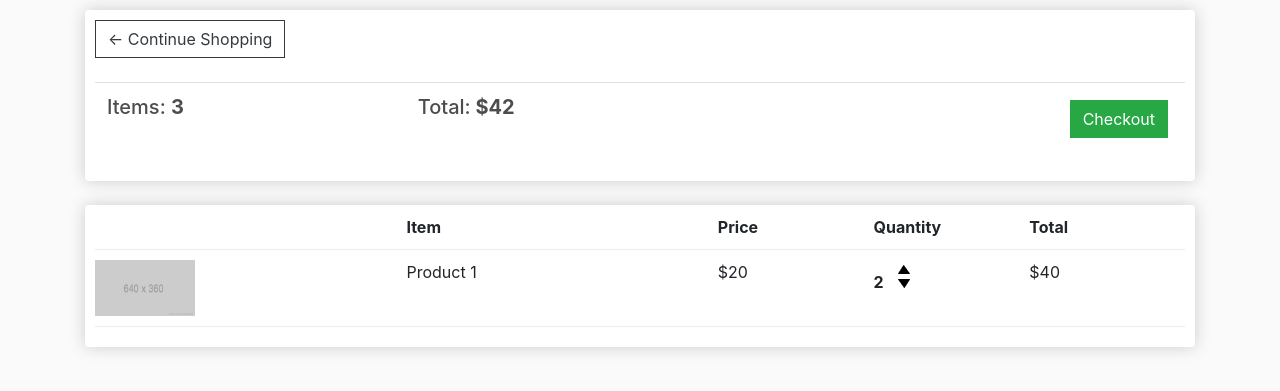
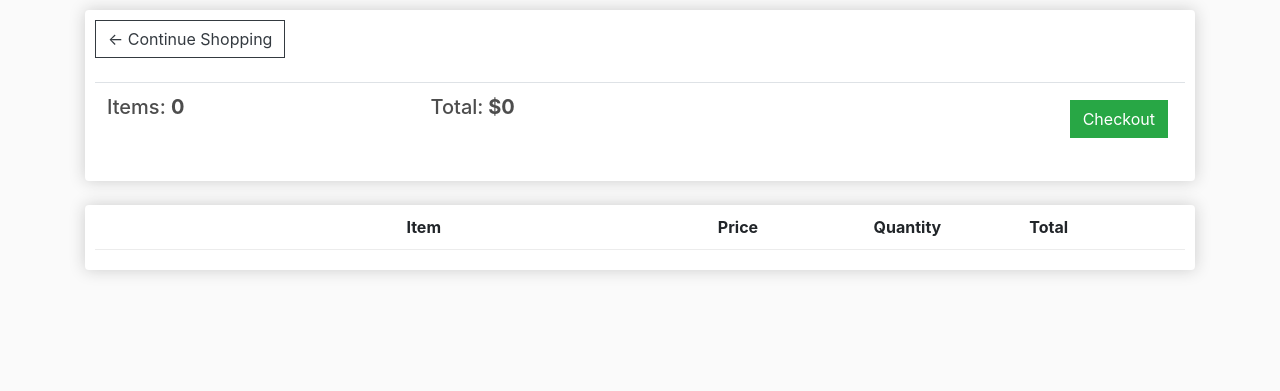
Before and after one commit to aaradhya15/Ecomm, a Django app: page /cart/ in a window 1280 px wide. Shown: the part 57-448 px from the top of the page. Run offline with Django 4.2, Linux system fonts and the light colour scheme; lists and menus that the app fills with data are empty; some libraries are stand-ins or nearby versions.

Commit message:
updated Cart total in cart page

```diff
--- a/ecomm/store/templates/store/cart.html
+++ b/ecomm/store/templates/store/cart.html
@@ -9,8 +9,8 @@
             <br>
             <table class="table">
                 <tr>
-                    <th><h5>Items: <strong>3</strong></h5></th>
-                    <th><h5>Total:<strong> $42</strong></h5></th>
+                    <th><h5>Items: <strong>{{order.get_cart_items}}</strong></h5></th>
+                    <th><h5>Total:<strong> ${{order.get_cart_total}}</strong></h5></th>
                     <th>
                         <a  style="float:right; margin:5px;" class="btn btn-success" href="{% url 'checkout' %}">Checkout</a>
                     </th>
@@ -28,22 +28,23 @@
                     <div style="flex:1"><strong>Total</strong></div>
 
                 </div>
-
+                {% for item in items %}
                 <div class="cart-row">
-                    <div style="flex:2"><img class="row-image" src="{% static 'images/placeholder.png' %}"></div>
-                    <div style="flex:2">Product 1</div>
-                    <div style="flex:1">$20</div>
+                    <div style="flex:2"><img class="row-image" src="{{item.product.imageURL}}"></div>
+                    <div style="flex:2">{{item.product.name}}</div>
+                    <div style="flex:1">${{item.product.price|floatformat:2}}</div>
                     <div style="flex:1">
-                        <p class="quantity">2</p>
+                        <p class="quantity">{{item.quantity}}</p>
                         <div class="quantity">
                             <img class="chg-quantity" src="{% static  'images/arrow-up.png' %}">
 
                             <img class="chg-quantity" src="{% static  'images/arrow-down.png' %}">
                         </div>
                     </div>
-                    <div style="flex:1">$40</div>
+                    <div style="flex:1">{{item.get_total}}</div>
 
                 </div>
+                {%endfor%}
 
             </div>
         </div>
--- a/ecomm/store/views.py
+++ b/ecomm/store/views.py
@@ -8,7 +8,15 @@ def store(request):
      return render(request, 'store/store.html', context)
 
 def cart(request):
-     context = {}
+     if request.user.is_authenticated:
+          customer = request.user.customer
+          order, created = Order.objects.get_or_create(customer = customer, complete = False)
+          items = order.orderitem_set.all()
+     else:
+          items=[]
+          order = {'get_cart_total':0, 'get_cart_items':0}
+
+     context = {'items' : items, 'order':order}
      return render(request, 'store/cart.html', context)
 
 def checkout(request):
```
Also changed, not shown: ecomm/store/models.py (+18 -0 lines), ecomm/db.sqlite3, 1 other file.
